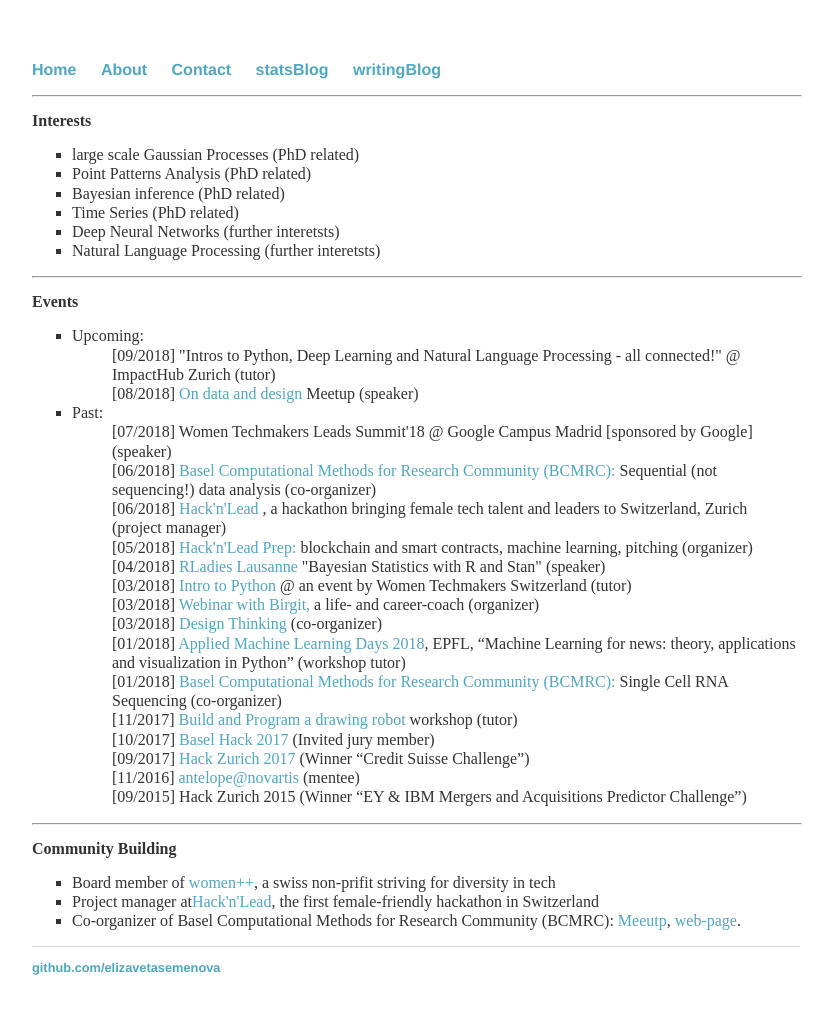
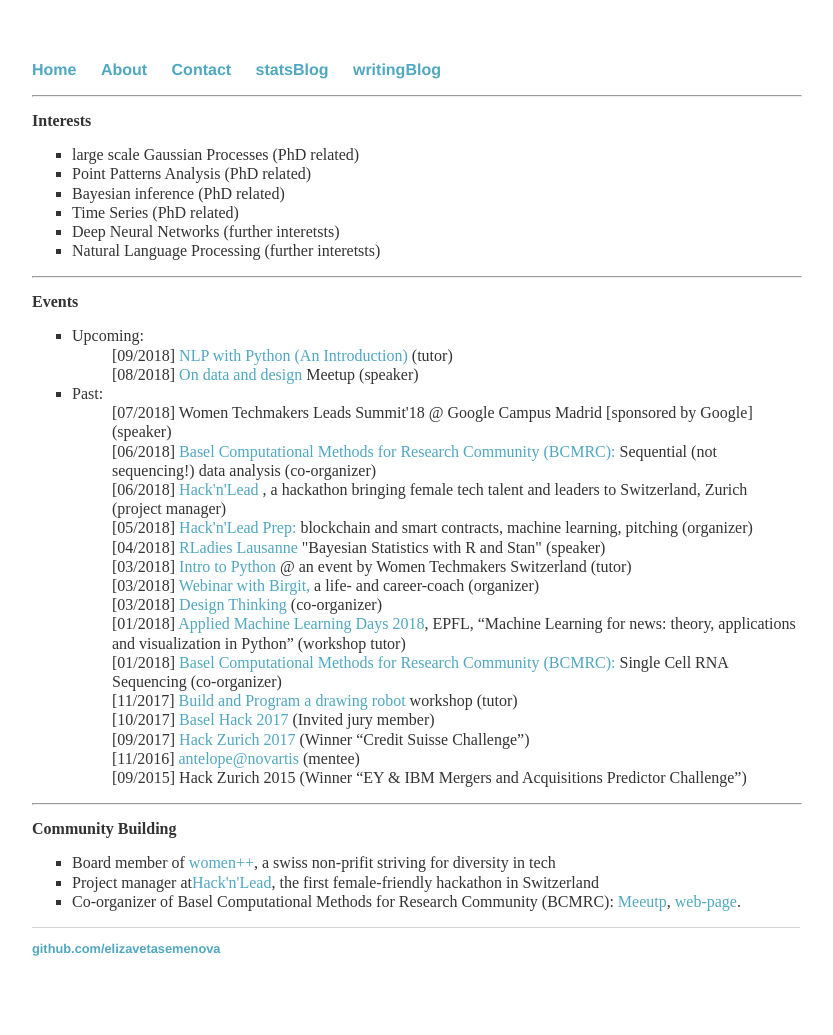
Before and after one commit to elizavetasemenova/elizavetasemenova.github.io, a Jekyll site: the page built from index.html, in a window 1280 px wide. Shown: the whole page, without its empty margins (224-1057 px from the left). Built offline with Jekyll 4.4.1, drawn with Linux system fonts in a browser that asks for light colours.

Commit message:
Update index.html

```diff
--- a/index.html
+++ b/index.html
@@ -26,7 +26,8 @@
        <ul style="list-style-type:square">
        <li> Upcoming:
 	       <ul style="list-style-type:none">
-		    <li>[09/2018] "Intros to Python, Deep Learning and Natural Language Processing - all connected!" @ ImpactHub Zurich (tutor)
+		    <li>[09/2018] <a href="https://www.meetup.com/NLP-Zurich/events/254827226/?comment_table_id=494891305&comment_table_name=event_comment">
+			    NLP with Python (An Introduction)</a> (tutor)
 		    </li>
 		    <li>[08/2018] <a href="https://www.meetup.com/On-data-and-design-Switzerland/events/251516472/">
 			          On data and design</a> Meetup (speaker)
```
